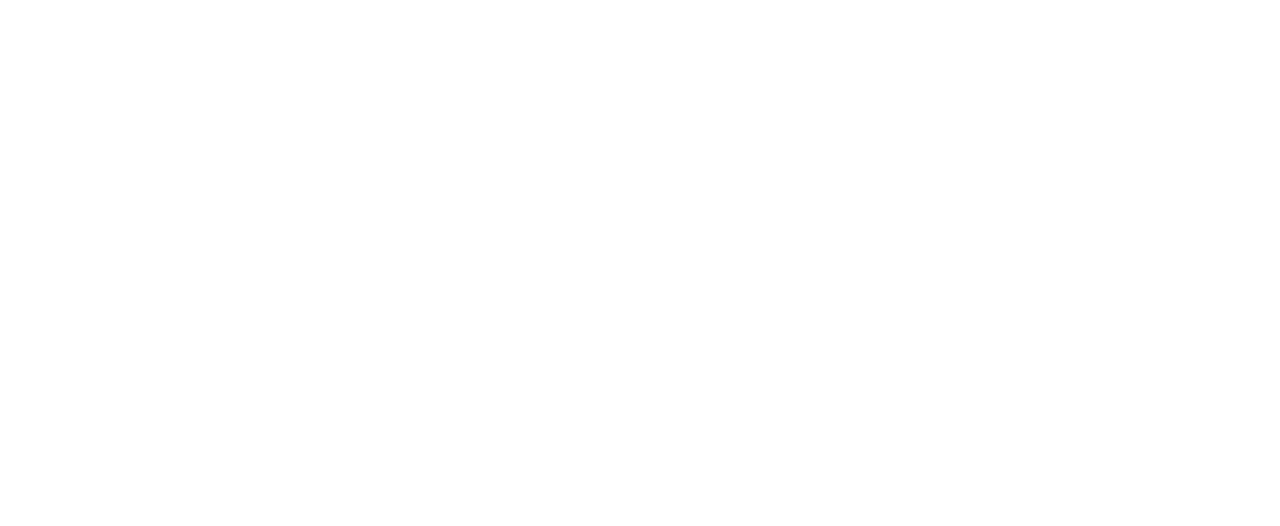
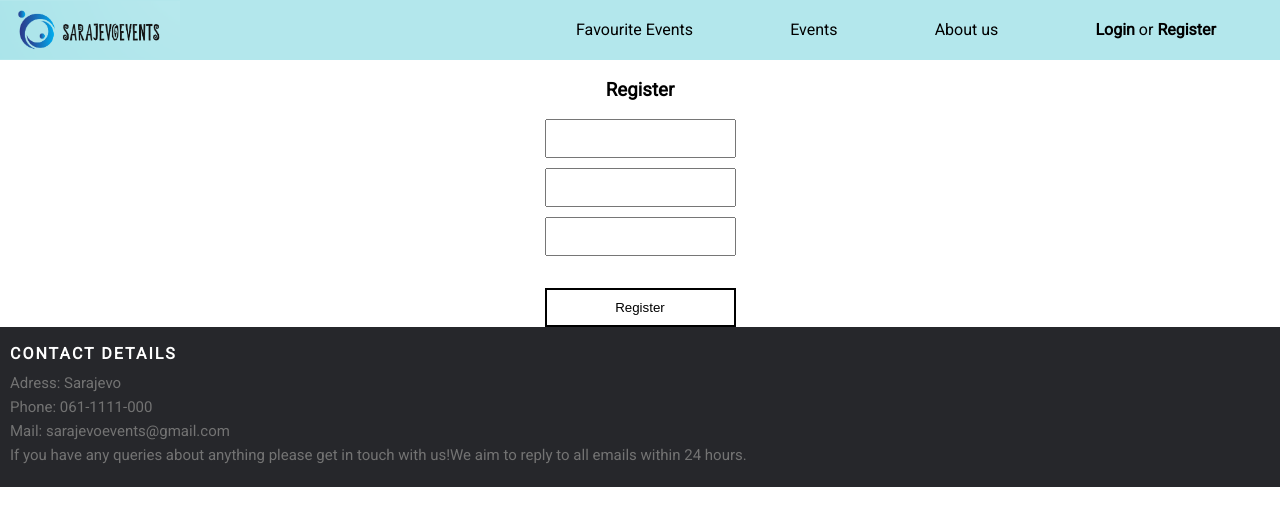
Before and after one commit to SelmaAljicevic/SarajevoEventsZavrsni, a React (Create React App) app: page /register in a window 1280 px wide. Shown: the top 526 px of the page. Built offline with nearby package versions, Linux system fonts and the light colour scheme.

Commit message:
added register

```diff
--- a/package.json
+++ b/package.json
@@ -7,6 +7,7 @@
     "@testing-library/react": "^11.2.7",
     "@testing-library/user-event": "^12.8.3",
     "axios": "^0.27.2",
+    "firebase": "^9.10.0",
     "react": "^17.0.2",
     "react-dom": "^17.0.2",
     "react-query": "^3.39.2",
--- a/src/App.js
+++ b/src/App.js
@@ -4,6 +4,7 @@
 import Events from "./screens/Events/Events";
 import FavoriteEvents from "./screens/FavoriteEvents/FavoriteEvents";
 import { Login } from "./screens/Login/Login";
+import { Register } from "./screens/Register/Register";
 
 import "./App.css";
 
@@ -16,6 +17,7 @@
         <Route exact path="/events" component={Events} />
         <Route exact path="/about-us" component={AboutUs} />
         <Route exact path="/login" component={Login} />
+        <Route exact path="/register" component={Register} />
       </Switch>
     </BrowserRouter>
   );
--- /dev/null
+++ b/src/components/Error/Error.js
@@ -0,0 +1,11 @@
+import styled from "styled-components";
+
+const Wrapper = styled.div`
+  height: 12px;
+  font-size: 12px;
+  color: red;
+`;
+
+export const Error = ({ children, ...rest }) => {
+  return <Wrapper {...rest}>{children}</Wrapper>;
+};
--- a/src/components/Footer/Footer.js
+++ b/src/components/Footer/Footer.js
@@ -2,18 +2,18 @@
 
 function Footer() {
   return (
-    <footer class="site-footer">
-      <div class="container">
-        <div class="row">
-          <div class="col-sm-12 col-md-6">
+    <footer className="site-footer">
+      <div className="container">
+        <div className="row">
+          <div className="col-sm-12 col-md-6">
             <h6>Contact Details</h6>
-            <p class="text-justify">Adress: Sarajevo</p>
-            <p class="text-justify">Phone: 061-1111-000</p>
-            <p class="text-justify">Mail: sarajevoevents@gmail.com</p>
+            <p className="text-justify">Adress: Sarajevo</p>
+            <p className="text-justify">Phone: 061-1111-000</p>
+            <p className="text-justify">Mail: sarajevoevents@gmail.com</p>
           </div>
 
-          <div class="col-xs-6 col-md-3">
-            <p class="text-justify">
+          <div className="col-xs-6 col-md-3">
+            <p className="text-justify">
               If you have any queries about anything please get in touch with
               us!We aim to reply to all emails within 24 hours.
             </p>
--- /dev/null
+++ b/src/components/Input/Input.js
@@ -0,0 +1,9 @@
+import styled from "styled-components";
+
+const Wrapper = styled.input`
+  padding: 10px 5px;
+`;
+
+export const Input = (props) => {
+  return <Wrapper {...props} />;
+};
--- a/src/components/NavBar/NavBar.js
+++ b/src/components/NavBar/NavBar.js
@@ -17,9 +17,15 @@
           <Link className="menu-item" to="/about-us">
             About us
           </Link>
-          <Link className="menu-item" to="/login">
-            Login
-          </Link>
+          <div>
+            <Link className="menu-item" to="/login">
+              <strong>Login</strong>
+            </Link>
+            &nbsp;or&nbsp;
+            <Link className="menu-item" to="/register">
+              <strong>Register</strong>
+            </Link>
+          </div>
         </div>
       </div>
     </div>
--- /dev/null
+++ b/src/firebase/firebaseConfig.js
@@ -0,0 +1,17 @@
+// Import the functions you need from the SDKs you need
+import { initializeApp } from "firebase/app";
+// TODO: Add SDKs for Firebase products that you want to use
+// https://firebase.google.com/docs/web/setup#available-libraries
+
+// Your web app's Firebase configuration
+const firebaseConfig = {
+  apiKey: "AIzaSyBH7u1DHwKo4bX6W7xwDQveZZvg_gibt2Q",
+  authDomain: "sarajevoevents-auth.firebaseapp.com",
+  projectId: "sarajevoevents-auth",
+  storageBucket: "sarajevoevents-auth.appspot.com",
+  messagingSenderId: "629854466542",
+  appId: "1:629854466542:web:095e65cddefc4472499eff",
+};
+
+// Initialize Firebase
+export const firebaseApp = initializeApp(firebaseConfig);
--- a/src/hooks/index.js
+++ b/src/hooks/index.js
@@ -1 +1,3 @@
 export * from "./useEvents";
+export * from "./useLogin";
+export * from "./useRegister";
--- /dev/null
+++ b/src/hooks/useLogin.js
@@ -0,0 +1 @@
+export const useLogin = () => {};
--- /dev/null
+++ b/src/hooks/useRegister.js
@@ -0,0 +1,19 @@
+import { useCallback } from "react";
+
+import { createUserWithEmailAndPassword, getAuth } from "firebase/auth";
+import { firebaseApp } from "firebase/firebaseConfig";
+
+export const useRegister = () => {
+  const register = useCallback(async (email, password) => {
+    const response = await createUserWithEmailAndPassword(
+      getAuth(firebaseApp),
+      email,
+      password
+    );
+    return response.user;
+  }, []);
+
+  return {
+    register,
+  };
+};
--- a/src/screens/Login/Login.js
+++ b/src/screens/Login/Login.js
@@ -1,5 +1,8 @@
 import { Page } from "components";
+import { useLogin } from "hooks";
 
 export const Login = () => {
+  useLogin();
+
   return <Page>Login</Page>;
 };
--- /dev/null
+++ b/src/screens/Register/Register.js
@@ -0,0 +1,57 @@
+import { useState } from "react";
+import styled from "styled-components";
+
+import { Button, Page } from "components";
+import { Input } from "components/Input/Input";
+import { useRegister } from "hooks";
+import { Error } from "components/Error/Error";
+
+const Wrapper = styled.div`
+  display: flex;
+  flex-direction: column;
+  align-items: center;
+  justify-content: center;
+`;
+
+const FormWrapper = styled.form`
+  display: flex;
+  flex-direction: column;
+  gap: 10px;
+`;
+
+export const Register = () => {
+  const [arePasswordsMatching, setArePasswordsMatching] = useState(true);
+  const { register } = useRegister();
+
+  const onRegister = (e) => {
+    e.preventDefault();
+
+    const email = e.target.email.value;
+    const password = e.target.password.value;
+    const confirmPassword = e.target.confirmPassword.value;
+
+    if (password !== confirmPassword) {
+      setArePasswordsMatching(false);
+      return;
+    }
+
+    setArePasswordsMatching(true);
+    const user = register(email, password);
+    console.log(user);
+  };
+
+  return (
+    <Page>
+      <Wrapper>
+        <h3>Register</h3>
+        <FormWrapper onSubmit={onRegister}>
+          <Input type="email" name="email" required />
+          <Input type="password" name="password" required />
+          <Input type="password" name="confirmPassword" required />
+          <Error>{!arePasswordsMatching && "Passwords need to match!"}</Error>
+          <Button type="submit">Register</Button>
+        </FormWrapper>
+      </Wrapper>
+    </Page>
+  );
+};
```
Also changed, not shown: 1 other file (tests, documents, lock files or other folders).
